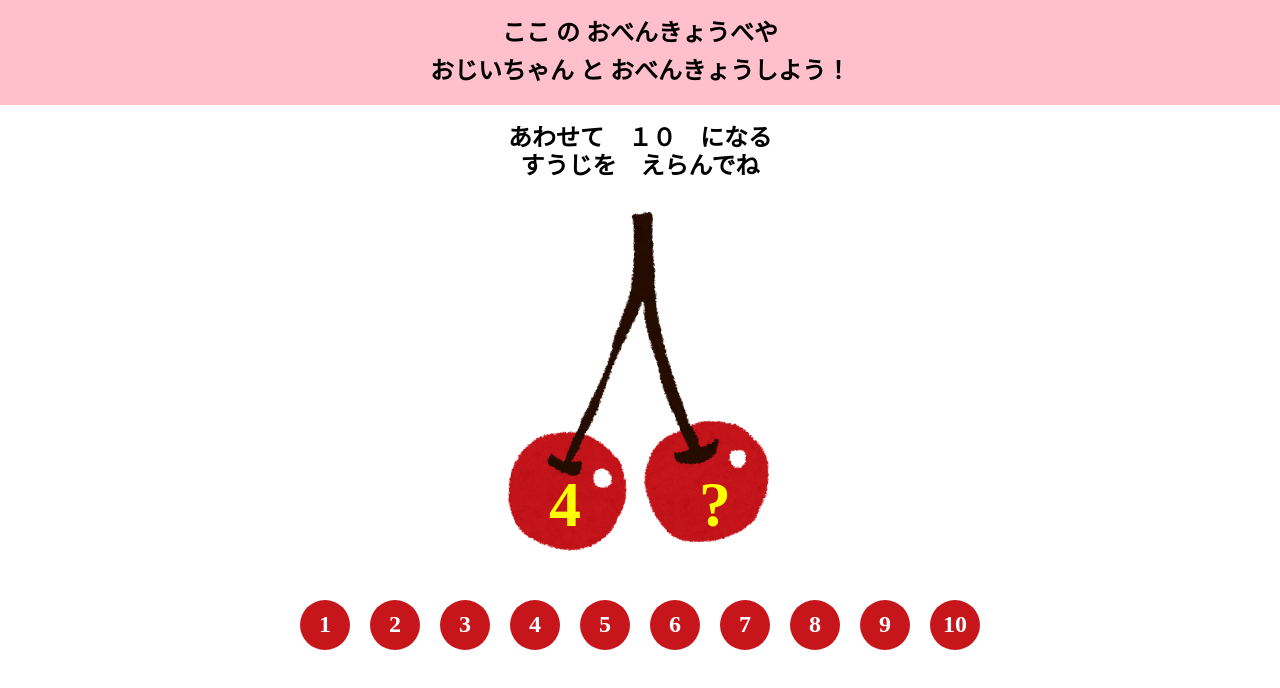
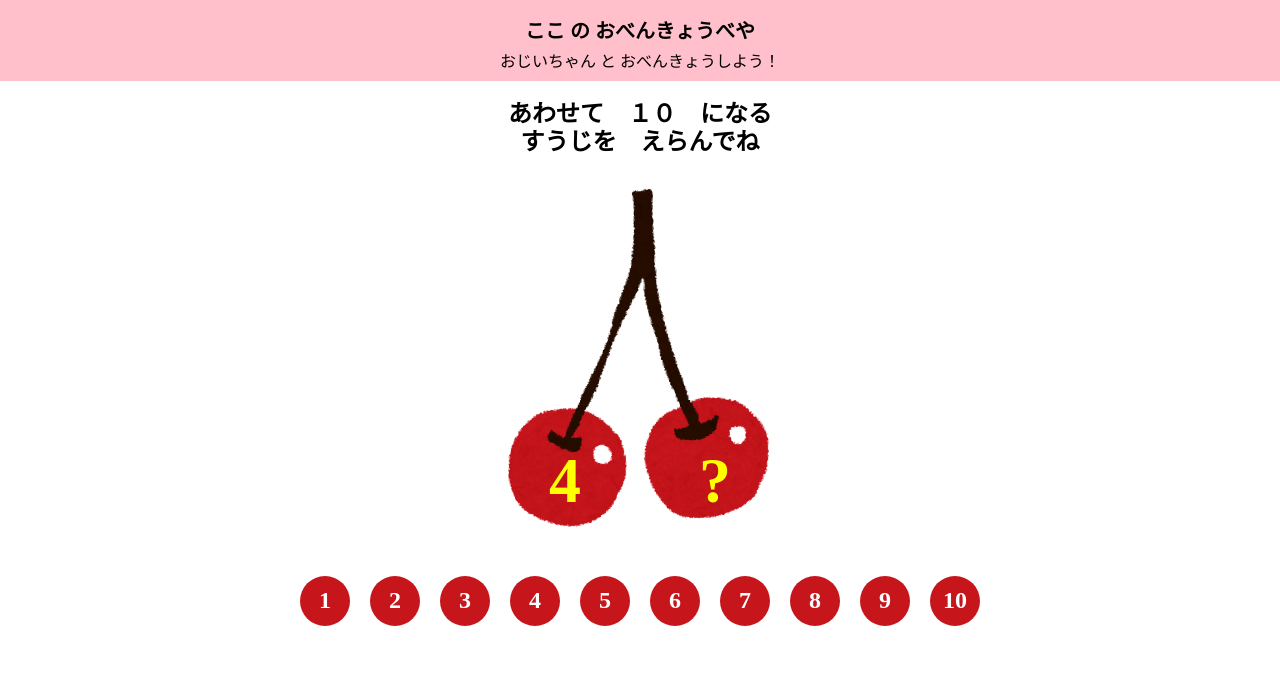
Before and after one commit to snowsystem-net/coco-school, a plain HTML site: page index.html in a window 1280 px wide. Drawn offline with Linux system fonts and the light colour scheme.

Commit message:
title size upd

```diff
--- a/cmn/style/style.css
+++ b/cmn/style/style.css
@@ -3,8 +3,6 @@
 .header .container {
   background-color: pink;
   text-align: center;
-  font-weight: bold;
-  font-size: 24px;
   padding: 10px;
 }
 
@@ -15,6 +13,14 @@
 }
 
 .header h1 {
+  font-weight: bold;
+  font-size: 24px;
+  margin: 10px 0;
+}
+
+.header h1 {
+  font-weight: bold;
+  font-size: 20px;
   margin: 10px 0;
 }
 
--- a/index.html
+++ b/index.html
@@ -13,7 +13,7 @@
   <header class="header">
     <div class="container">
       <h1>ここ の おべんきょうべや</h1>
-      <h1>おじいちゃん と おべんきょうしよう！</h1>
+      <h2>おじいちゃん と おべんきょうしよう！</h2>
     </div>
   </header>
   <main class="main">
```
